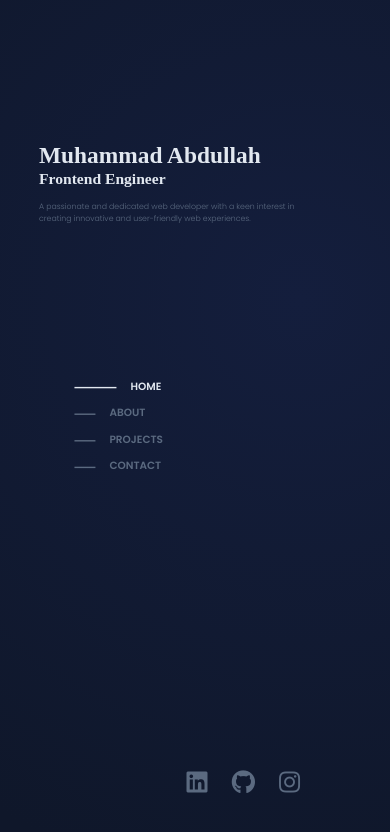
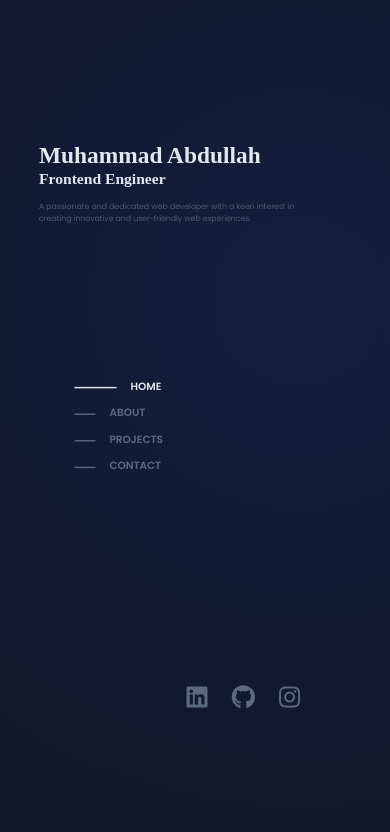
Before and after one commit to Abdullaha2h/Portfolio, a plain HTML site: page index.html in a window 390 px wide. Shown: the top 832 px of the page. Drawn offline with nearby package versions, Linux system fonts and the light colour scheme.

Commit message:
Update styles.css

```diff
--- a/styles.css
+++ b/styles.css
@@ -176,4 +176,7 @@ nav ul li:first-child a::before {
   }
 
   #nav-bar{transform: scale(70%);top:40vh;}
+  #contacts {
+
+    top: 80vh;}
 }
```
